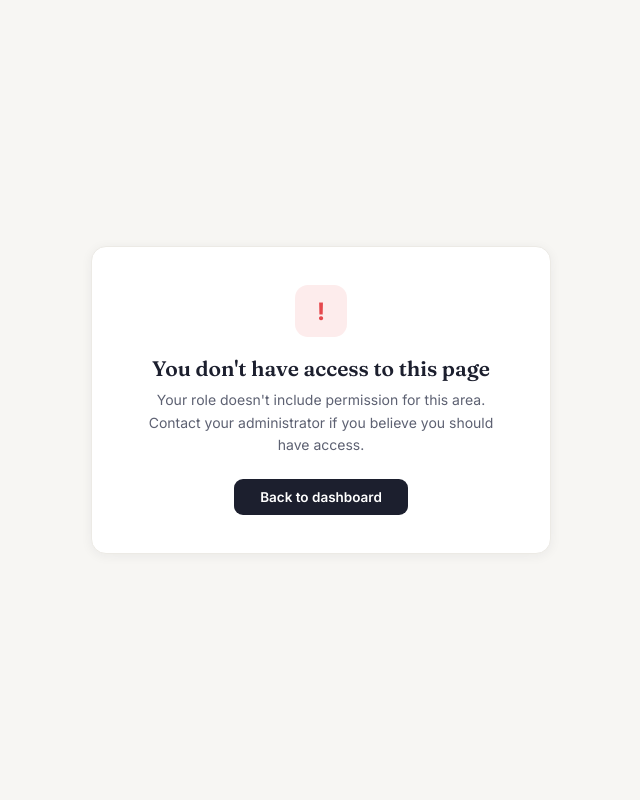
After one commit to animeshkarmitun/unb-wire-ngx, a Laravel app: template resources/views/errors/403.blade.php in a window 1280 px wide. The commit adds this page. Shown: the whole page, without its empty margins (319-959 px from the left). Run offline with Laravel 12, Linux system fonts and the light colour scheme; the template is opened without the code that fills it, so the values that code supplies are empty.

Commit message:
fix(ui): human 403 page, field-app placeholders, RBAC sidebar [COS-66/64/65]
- errors/403.blade.php: UNB-styled plain 'You don't have access' page —
  no developer wording or internal permission names
- sidebar field apps: disabled 'soon' placeholders (DEC-008 deferred)
- sidebar fully mirrors RBAC via a sideCan helper (COS-63 covered News/
  Service; this covers pipeline/clients/distribution/packages/roles/ai)

```diff
--- /dev/null
+++ b/resources/views/errors/403.blade.php
@@ -0,0 +1,57 @@
+<!DOCTYPE html>
+<html lang="en">
+<head>
+    <meta charset="utf-8">
+    <meta name="viewport" content="width=device-width, initial-scale=1">
+    <title>Access Restricted — UNB Wire</title>
+    <link rel="preconnect" href="https://fonts.googleapis.com">
+    <link rel="preconnect" href="https://fonts.gstatic.com" crossorigin>
+    <link href="https://fonts.googleapis.com/css2?family=Fraunces:opsz,wght@9..144,500;9..144,600;9..144,700&family=Inter:wght@400;500;600;700&display=swap" rel="stylesheet">
+    <style>
+        * { margin: 0; padding: 0; box-sizing: border-box; }
+        body {
+            font-family: 'Inter', sans-serif;
+            background: #f7f6f3;
+            min-height: 100vh;
+            display: flex;
+            align-items: center;
+            justify-content: center;
+            color: #1c1f2e;
+        }
+        .card {
+            background: #fff;
+            border: 1px solid #eceae5;
+            border-radius: 15px;
+            padding: 38px 44px;
+            max-width: 460px;
+            text-align: center;
+            box-shadow: 0 2px 12px rgba(28,31,46,0.06);
+        }
+        .icon {
+            width: 52px; height: 52px; margin: 0 auto 18px;
+            border-radius: 13px; background: #fdecec; color: #e5484d;
+            display: flex; align-items: center; justify-content: center;
+            font-size: 24px; font-weight: 700;
+        }
+        h1 {
+            font-family: 'Fraunces', serif;
+            font-size: 21px; font-weight: 600; margin-bottom: 8px;
+        }
+        p { font-size: 14px; color: #5d6172; line-height: 1.6; margin-bottom: 22px; }
+        a {
+            display: inline-block; padding: 10px 26px; border-radius: 9px;
+            background: #1c1f2e; color: #fff; text-decoration: none;
+            font-size: 13.5px; font-weight: 600;
+        }
+        a:hover { background: #2c3050; }
+    </style>
+</head>
+<body>
+    <div class="card">
+        <div class="icon">!</div>
+        <h1>You don't have access to this page</h1>
+        <p>Your role doesn't include permission for this area. Contact your administrator if you believe you should have access.</p>
+        <a href="{{ url('/admin') }}">Back to dashboard</a>
+    </div>
+</body>
+</html>
```
Also changed, not shown: docs/tasks/COS-66-64-65-ui-batch.md (added, +30 -0 lines), resources/views/components/sidebar.blade.php (+35 -12 lines), docs/tasks/README.md.
